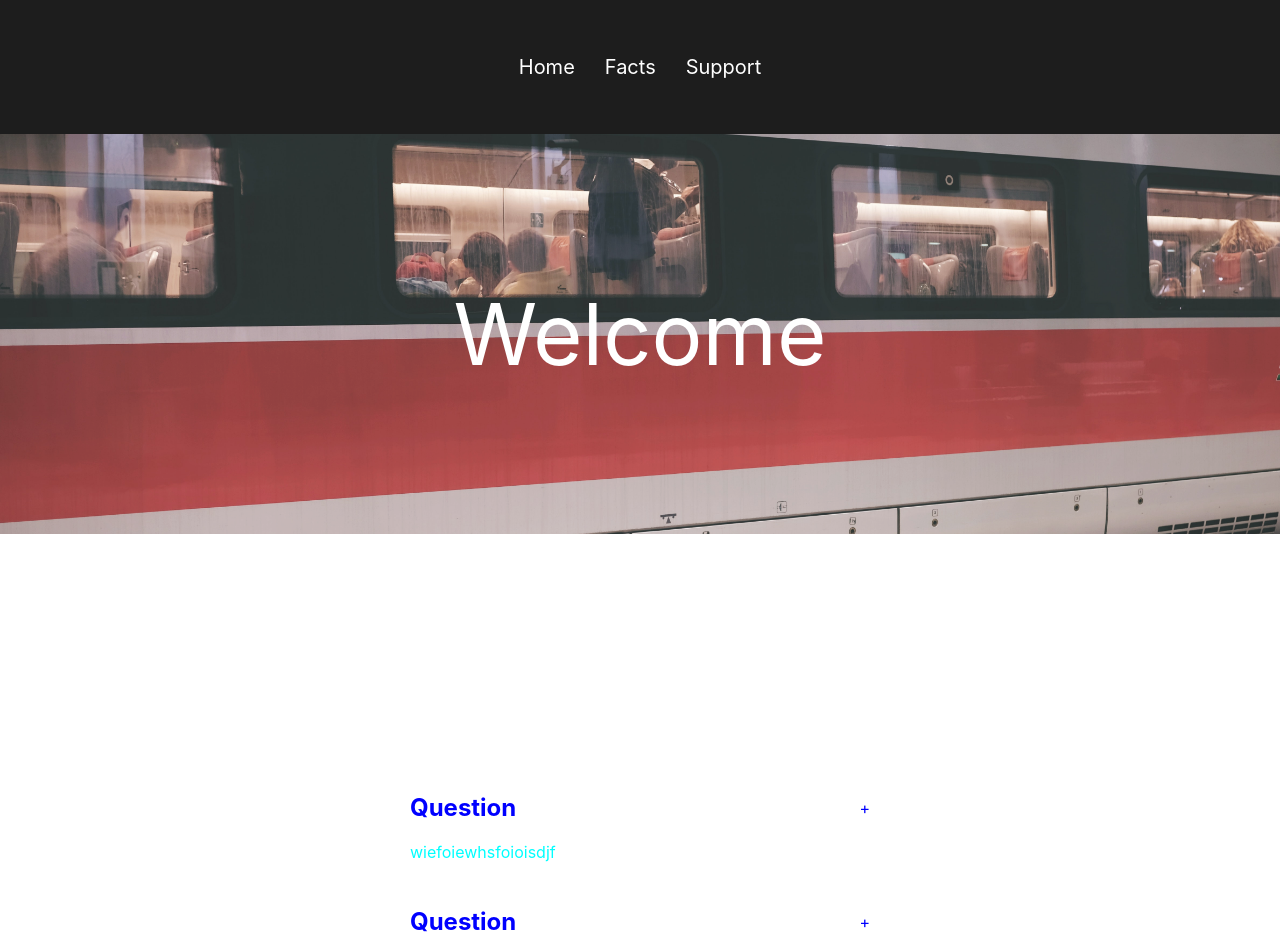
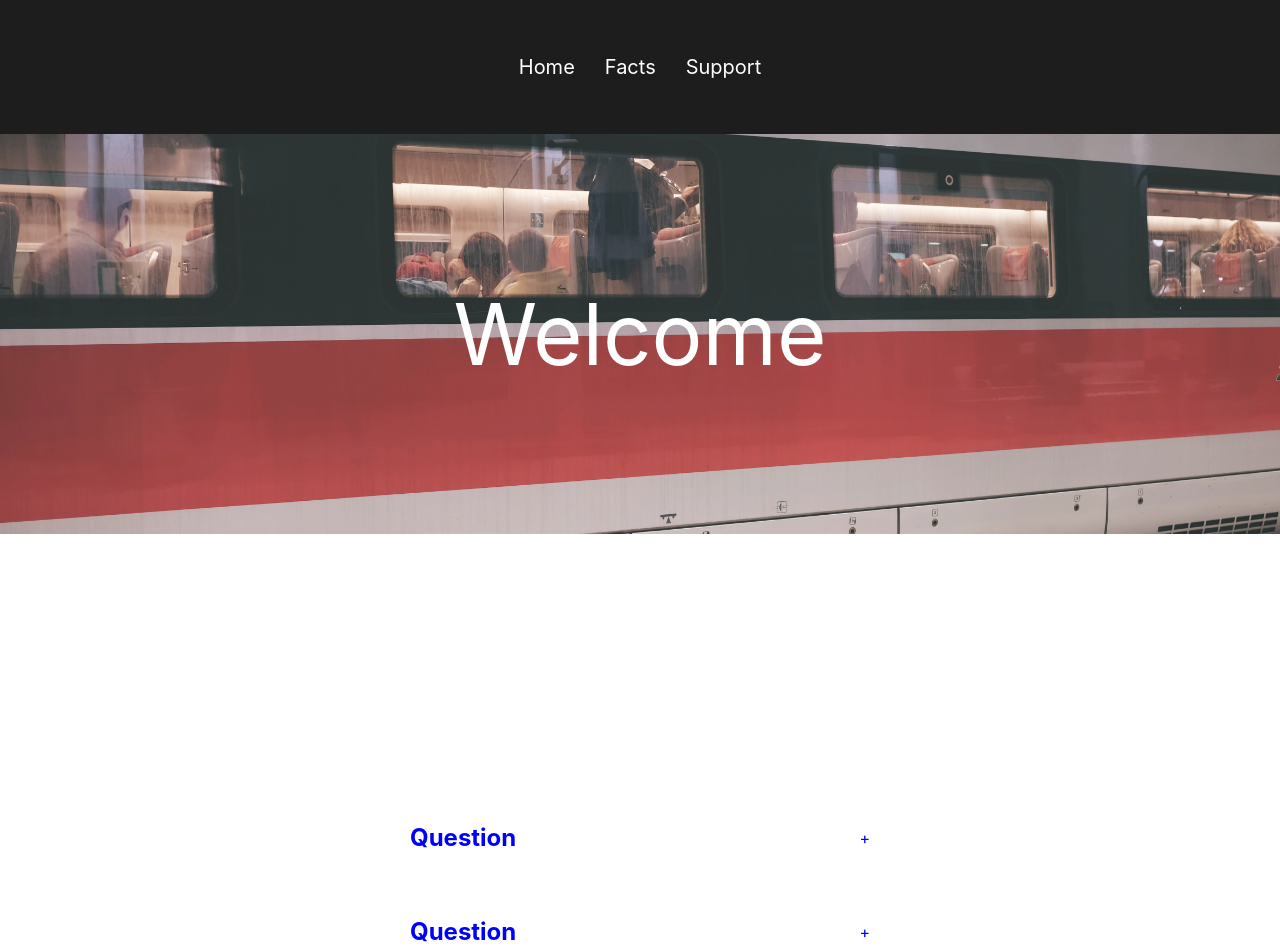
Before and after one commit to alexandravladu/ts-react-project, a React (Create React App) app: page / in a window 1280 px wide. Shown: the top 952 px of the page. Built offline with nearby package versions, Linux system fonts and the light colour scheme.

Commit message:
Accordion working on home page

```diff
--- a/src/components/accordion/Accordion.css
+++ b/src/components/accordion/Accordion.css
@@ -1,14 +1,6 @@
-/* .accordion {
-    background-color: #eee;
-    color: #444;
-    cursor: pointer;
-    padding: 18px;
-    width: 100%;
-    text-align: center;
-    border: none;
-    outline: none;
-    transition: 0.4s;
-  } */
+.accordion {
+    width: 500px;
+  }
 
 .wrapper {
   display: flex;
@@ -18,9 +10,6 @@
   align-items: center;
 }
 
-.accordion {
-  width: 500px
-}
 
 .item {
   background: white;
@@ -37,5 +26,14 @@
 }
 
 .content {
-  color: aqua;
+  color: rgb(0, 0, 0);
+  max-height: 0;
+  overflow: hidden;
+  transition:  all 0.5s cubic-bezier(0,1,0,1);
 }
+
+.content.show {
+  height: auto;
+  max-height: 9999px;
+  transition: all 0.5s cubic-bezier(1,0,1,0);
+}
--- a/src/components/accordion/Accordion.js
+++ b/src/components/accordion/Accordion.js
@@ -3,11 +3,11 @@ import "./Accordion.css"
 
 function Accordion() {
 
-    const [selected, setSelected] = useState (null)
-    const toggle = (i) => {
-        if(selected == i) {
+    const [selected, setSelected] = useState(null)
+
+    const toggle = i => {
+        if (selected == i) {
             return setSelected(null)
-
         }
 
         setSelected(i)
@@ -16,21 +16,18 @@ function Accordion() {
     return (
         <div className='wrapper'>
             <div className='accordion'>
-            {data.map ((item, i) => (
 
+                {data.map((item, i) => (
                     <div className='item'>
-
-                    <div className="title" onClick={() => toggle(i) }>
+                        <div className='title' onClick={() => toggle(i)}>
                             <h2>{item.question}</h2>
                             <span>{selected == i ? '-' : '+'}</span>
                         </div>
-
                         <div className={selected == i ? 'content show' : 'content'}>
-                        {item.answer}
+                            <h2>{item.answer}</h2>
                         </div>
                     </div>
                 ))}
-
             </div>
         </div>
 
```
Lines whose indentation alone changed are shown as unchanged.
